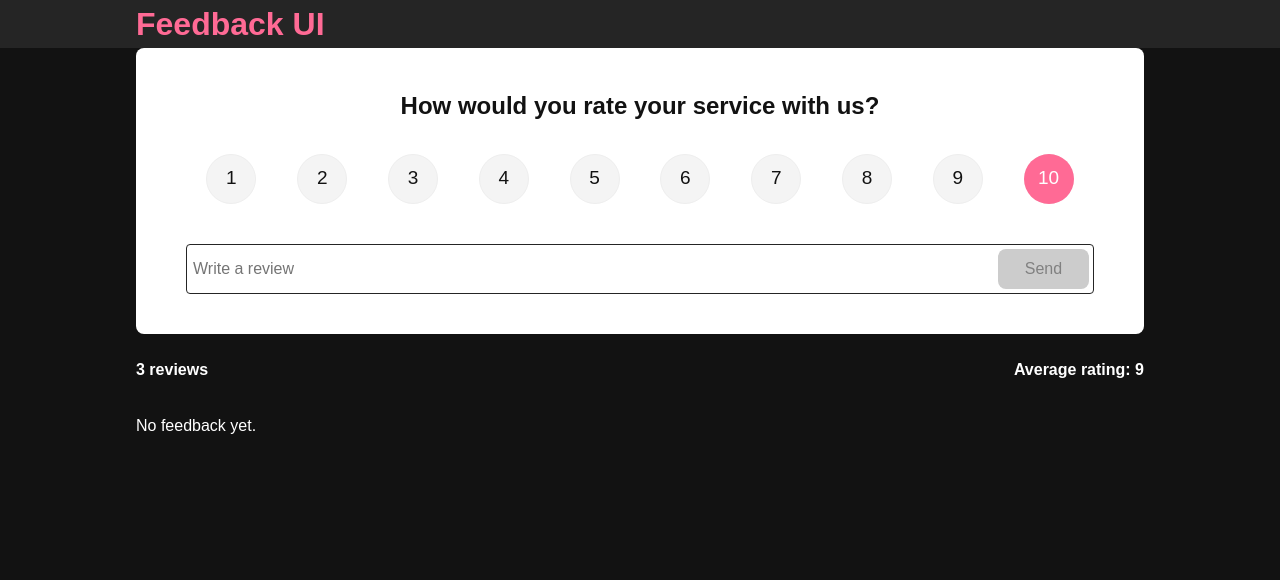
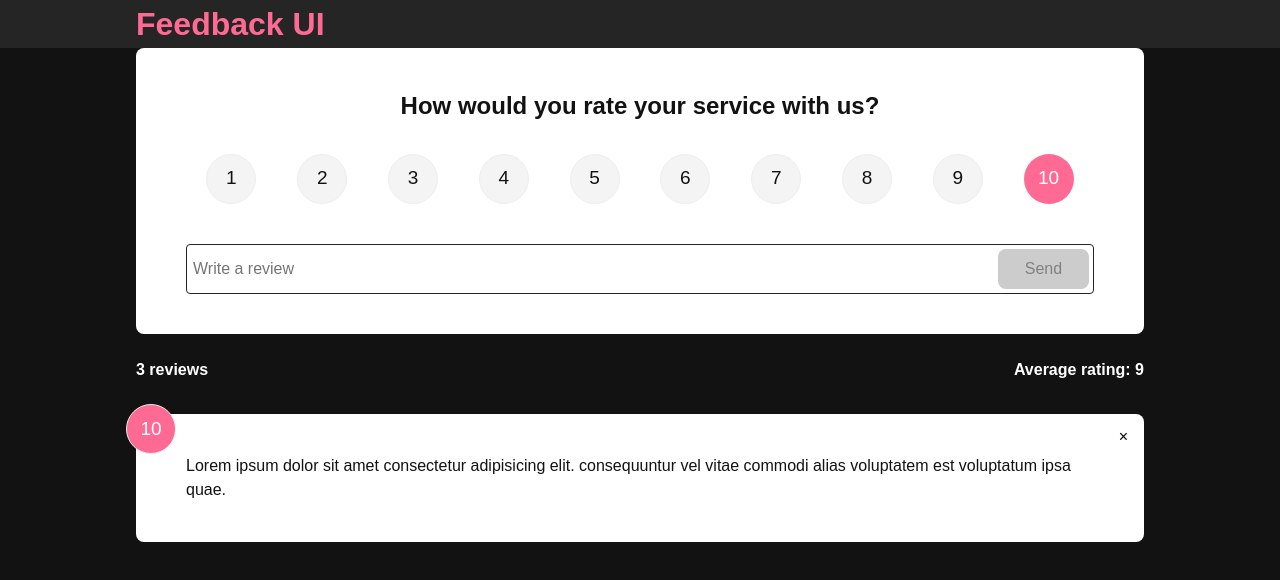
Before and after one commit to uxmoon/feedback-app, a React (Create React App) app: page / in a window 1280 px wide. Shown: the top 580 px of the page. Built offline with nearby package versions, Linux system fonts and the light colour scheme.

Commit message:
Use provider data in child component

```diff
--- a/src/components/FeedbackList.jsx
+++ b/src/components/FeedbackList.jsx
@@ -1,25 +1,21 @@
-import PropTypes from 'prop-types'
-import FeedbackItem from './FeedbackItem'
+import { useContext } from 'react';
+import FeedbackContext from '../context/FeedbackContext';
 
-function FeedbackList({ feedback, handleDelete }) {
-  if (!feedback || feedback.length === 0) return <p>No feedback yet.</p>
+import FeedbackItem from './FeedbackItem';
+
+function FeedbackList({ handleDelete }) {
+  const { feedback } = useContext(FeedbackContext);
+  console.log(feedback);
+
+  if (!feedback || feedback.length === 0) return <p>No feedback yet.</p>;
+
   return (
     <div className='feedback-list'>
       {feedback.map((item) => (
         <FeedbackItem key={item.id} item={item} handleDelete={handleDelete} />
       ))}
     </div>
-  )
+  );
 }
 
-FeedbackList.propTypes = {
-  feedback: PropTypes.arrayOf(
-    PropTypes.shape({
-      id: PropTypes.number.isRequired,
-      rating: PropTypes.number.isRequired,
-      text: PropTypes.string.isRequired,
-    })
-  ),
-}
-
-export default FeedbackList
+export default FeedbackList;
```
